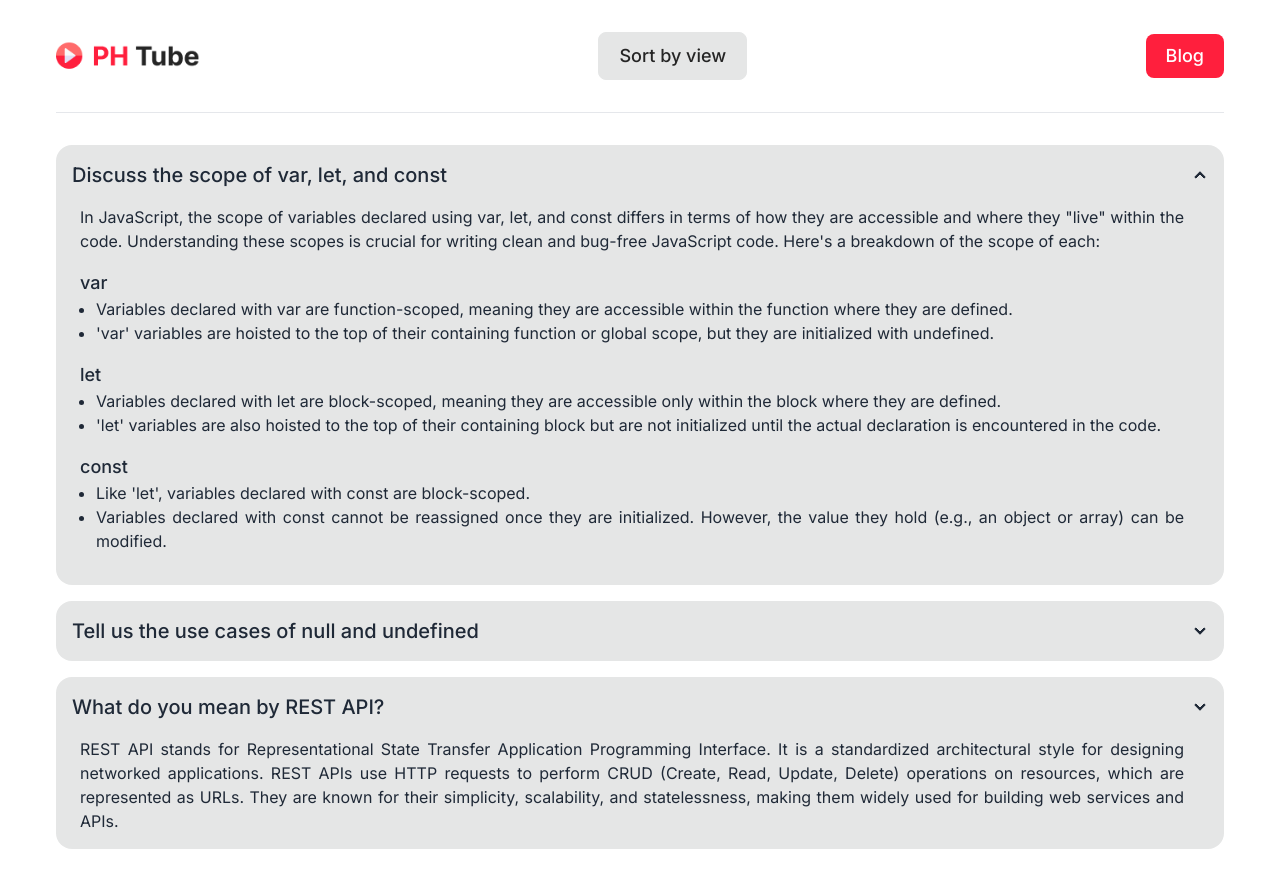
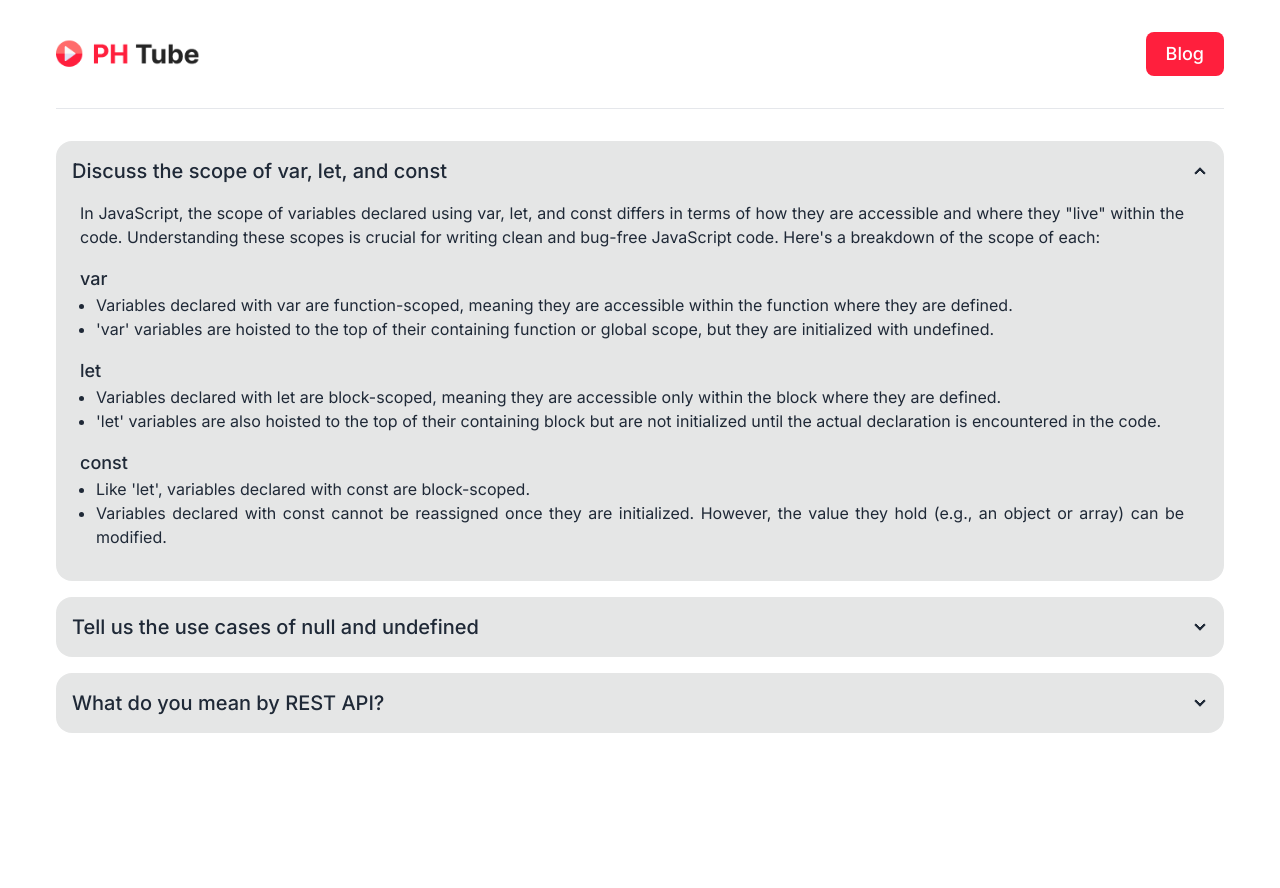
Before and after one commit to sovonbd/phtube, a plain HTML site: page blog.html in a window 1280 px wide. After the commit the page ends 800 px from the top, so only its background shows below. Drawn offline with nearby package versions, Linux system fonts and the light colour scheme.

Commit message:
updated the design

```diff
--- a/blog.html
+++ b/blog.html
@@ -19,9 +19,8 @@
   </head>
   <body>
     <header class="container px-4 md:px-14 mx-auto">
-      <nav class="py-8 flex flex-col md:flex-row justify-between items-center gap-4">
+      <nav class="py-8 flex flex-row flex-wrap justify-between items-center gap-4">
         <a href="./index.html"><img class="w-36 h-8" src="./images/Logo.png" alt="" /></a>
-        <button onclick="sortByViews()" class="btn btn-active normal-case px-5 py-2 text-lg font-medium text-[#252525] order-last md:order-2">Sort by view</button>
         <button class="bg-[#FF1F3D] text-white border-none normal-case px-5 py-2 text-lg font-medium rounded-lg hover:bg-[#E5E6E6] hover:text-[#252525] order-2 md:order-last">Blog</button>
       </nav>
       <hr class="h-[1px] mb-8" />
@@ -85,11 +84,11 @@
         <div class="collapse collapse-arrow bg-[#E5E6E6]">
           <input type="radio" name="my-accordion-2" />
           <div class="collapse-title text-xl font-medium">What do you mean by REST API?</div>
-          <div class="ollapse-content text-justify w-full pl-6 pr-10 mx-auto">
+          <div class="collapse-content text-justify w-full pl-6 pr-10 mx-auto">
             <p class="pb-4">
-              REST API stands for Representational State Transfer Application Programming Interface. It is a standardized architectural style for designing networked applications. REST APIs use
-              HTTP requests to perform CRUD (Create, Read, Update, Delete) operations on resources, which are represented as URLs. They are known for their simplicity, scalability, and
-              statelessness, making them widely used for building web services and APIs.
+              REST API is denoting Representational State Transfer Application Programming Interface. It is a standardized architectural style for designing networked applications. REST APIs use
+              HTTP requests to perform CRUD (Create, Read, Update, Delete) operations on resources, which are represented as URLs. People use them a lot to make web services and APIs because
+              they're easy, can grow as needed, and don't remember past interactions.
             </p>
           </div>
         </div>
--- a/js/script.js
+++ b/js/script.js
@@ -49,7 +49,7 @@ const displayItem = (items) => {
       const div = document.createElement("div");
       div.classList = `card flex flex-col relative`;
       div.innerHTML = `
-        <figure><img class="h-48 w-full rounded-lg" src="${item.thumbnail}" alt="Shoes" /></figure>
+        <figure><img class="h-48 lg:h-40 w-full rounded-lg" src="${item.thumbnail}" alt="Shoes" /></figure>
         ${
           item.others?.posted_date
             ? `<span class="bg-[#171717] p-1 rounded-lg text-[10px] font-normal text-white absolute  bottom-[104px] right-3">${Math.floor(item.others.posted_date / 3600)} hrs ${Math.floor(
```
Also changed, not shown: index.html (+4 -4 lines).
